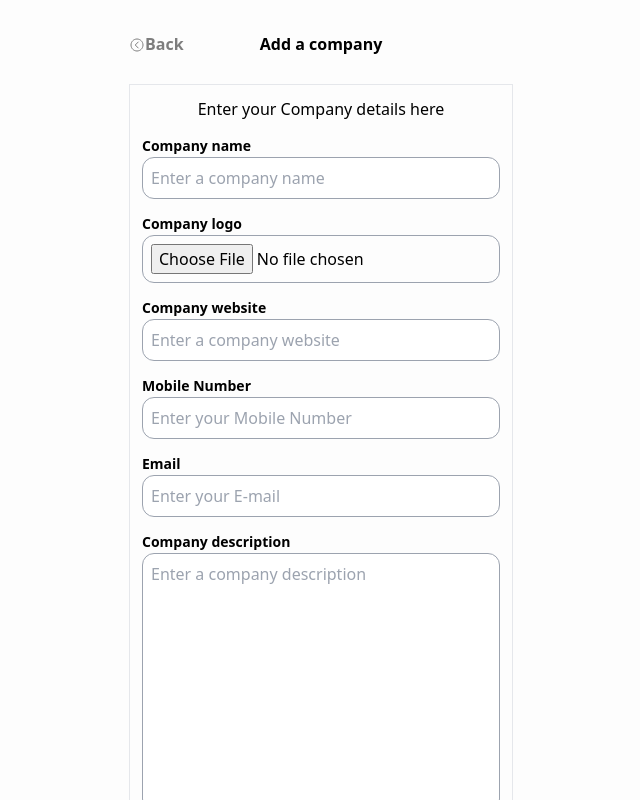
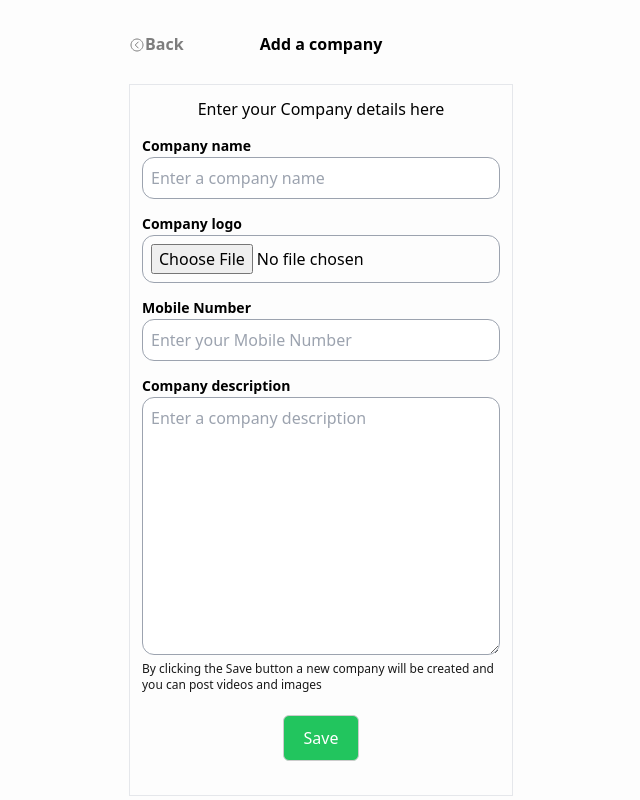
Before and after one commit to krisGuru/demo-poc, a Next.js app: page /settings/addcompany in a window 1280 px wide. Shown: the top 800 px of the page, without its empty margins (319-959 px from the left). Built offline with nearby package versions, Linux system fonts and the light colour scheme.

Commit message:
website email fields removal

```diff
--- a/src/pages/settings/addcompany.tsx
+++ b/src/pages/settings/addcompany.tsx
@@ -9,26 +9,27 @@ import apiCall from '@/utils/apiCall'
 const AddCompany = () => {
     const [companyData, setFormData] = useState({
         company_name: '',
-        company_website: '',
+        // company_website: '',
         contact_number: '',
-        contact_email: '',
+        // contact_email: '',
         company_logo: null,
         company_description:''
     })
 
     const handleSubmit = async() => {
         const fd = new FormData()
-        fd.append('company_name', companyData.company_name)
-        fd.append('company_website', companyData.company_website)
+        fd.append('company_name', companyData.company_name.toLowerCase())
+        // fd.append('company_website', companyData.company_website)
         fd.append('company_description', companyData.company_description)
         fd.append('contact_number', companyData.contact_number)
-        fd.append('contact_email', companyData.contact_email)
+        // fd.append('contact_email', companyData.contact_email)
         const company_logo = document.getElementById('company-logo') as HTMLInputElement
         if( company_logo.files && company_logo.files?.length > 0)
             fd.append('company_logo', company_logo.files[0])
 
         const data = await apiCall('company', 'post', fd, true)
         if(data.status===200){
+            console.log(data)
             window.location.href='/profile/'+data.data.id
         }
     }
@@ -75,7 +76,7 @@ const AddCompany = () => {
                                 id='company-logo'
                                 />
                             </div>
-                            <div className='mt-3'>
+                            {/* <div className='mt-3'>
                                 <label htmlFor="" className='company-form'>Company website</label>
                                 <input type="text"
                                 className='settings-ph'
@@ -84,7 +85,7 @@ const AddCompany = () => {
                                     setFormData({...companyData, company_website: e.target.value})
                                 }}
                                 />
-                            </div>
+                            </div> */}
                             <div className='mt-3'>
                                 <label htmlFor="" className='company-form'>Mobile Number</label>
                                 <input type="text"
@@ -95,7 +96,7 @@ const AddCompany = () => {
                                 }}
                                 />
                             </div>
-                            <div className='mt-3'>
+                            {/* <div className='mt-3'>
                                 <label htmlFor="" className=' company-form'>Email</label>
                                 <input type="text"
                                 className='settings-ph'
@@ -104,7 +105,7 @@ const AddCompany = () => {
                                     setFormData({...companyData, contact_email: e.target.value})
                                 }}
                                 />
-                            </div>
+                            </div> */}
                             <div className='mt-3'>
                                 <label htmlFor="" className=' company-form'>Company description</label>
                                 <textarea name="" id="" cols={30} rows={10}
```
